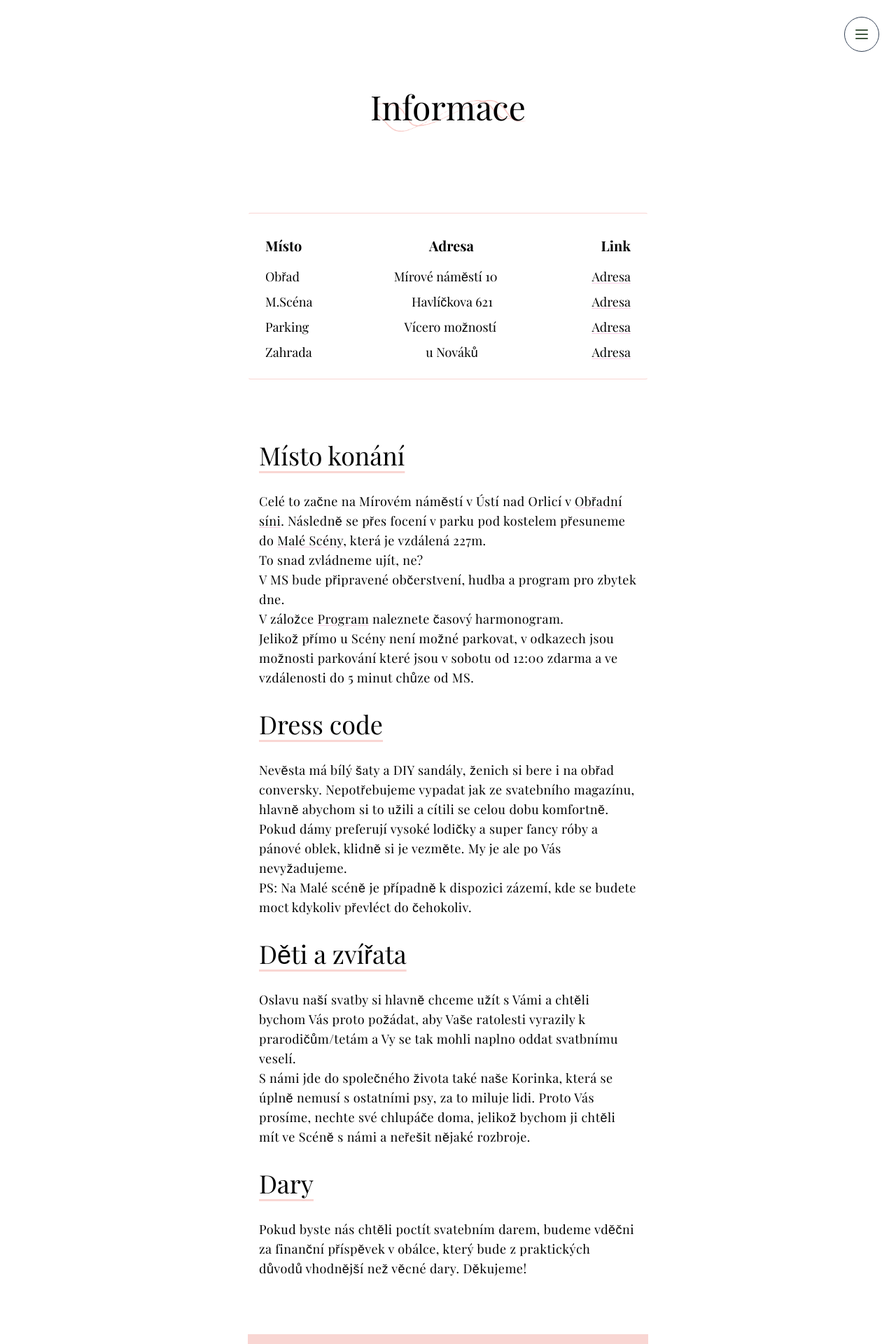
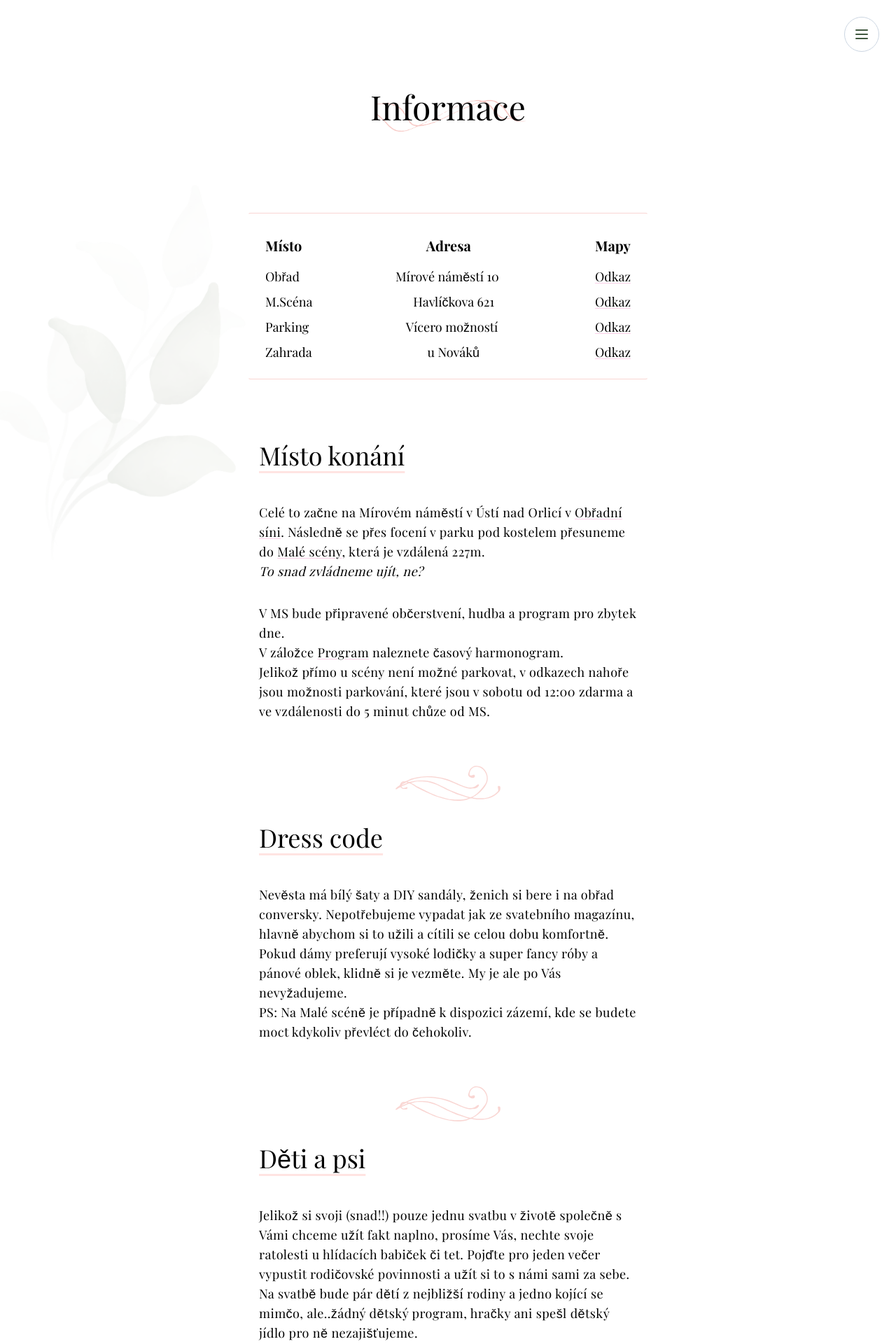
Before and after one commit to tomas-Novak-git/novakovi-svatba, a Next.js app: page /informace in a window 1280 px wide. Shown: the top 1920 px of the page at 70% size. Built offline with nearby package versions, Linux system fonts and the light colour scheme.

Commit message:
info update. hotels add

```diff
--- a/src/app/informace/page.js
+++ b/src/app/informace/page.js
@@ -5,7 +5,8 @@ import Link from "next/link";
 import Lines from "/public/flowers/lines.png";
 import Table from "@/components/mainContent/informace-components/Table";
 import Kontakt from "@/components/Kontakt";
-
+import Divider from "/public/flowers/lineDivider.svg";
+import leafs from "/public/flowers/leafs.png";
 export const metadata = {
   title: "Informace | Novákovi",
 };
@@ -23,7 +24,7 @@ const page = () => {
           className='absolute bottom-[25%] -z-[1] opacity-100'
         />
       </div>
-      <main>
+      <main className='flex flex-col'>
         <Table />
         <Paragraf heading={"Místo konání"}>
           Celé to začne na Mírovém náměstí v Ústí nad Orlicí v{" "}
@@ -36,12 +37,14 @@ const page = () => {
           <Link
             href='https://msuo.cz/'
             className='underline decoration-pink-200 underline-offset-2 transition hover:text-[#ef8f895e]'>
-            Malé Scény
+            Malé scény
           </Link>
           , která je vzdálená 227m.
-          <br /> To snad zvládneme ujít, ne?
-          <br /> V MS bude připravené občerstvení, hudba a program pro zbytek
-          dne. <br />V záložce{" "}
+          <br /> <span className='italic'>To snad zvládneme ujít, ne?</span>
+        </Paragraf>
+        <Paragraf>
+          V MS bude připravené občerstvení, hudba a program pro zbytek dne.{" "}
+          <br />V záložce{" "}
           <Link
             href='/program'
             className='underline decoration-pink-200 underline-offset-2 transition hover:text-[#ef8f895e]'>
@@ -49,11 +52,18 @@ const page = () => {
           </Link>{" "}
           naleznete časový harmonogram. <br />{" "}
           <span className='mt-2'>
-            Jelikož přímo u Scény není možné parkovat, v odkazech jsou možnosti
-            parkování které jsou v sobotu od 12:00 zdarma a ve vzdálenosti do 5
-            minut chůze od MS.
+            Jelikož přímo u scény není možné parkovat, v odkazech nahoře jsou
+            možnosti parkování, které jsou v sobotu od 12:00 zdarma a ve
+            vzdálenosti do 5 minut chůze od MS.
           </span>
         </Paragraf>
+        <Image
+          src={Divider}
+          alt='line divider'
+          height={75}
+          width={150}
+          className='self-center pt-12'
+        />
         <Paragraf heading={"Dress code"}>
           Nevěsta má bílý šaty a DIY sandály, ženich si bere i na obřad
           conversky. Nepotřebujeme vypadat jak ze svatebního magazínu, hlavně
@@ -63,21 +73,52 @@ const page = () => {
           PS: Na Malé scéně je případně k dispozici zázemí, kde se budete moct
           kdykoliv převléct do čehokoliv.
         </Paragraf>
-        <Paragraf heading={"Děti a zvířata"}>
-          Oslavu naší svatby si hlavně chceme užít s Vámi a chtěli bychom Vás
-          proto požádat, aby Vaše ratolesti vyrazily k prarodičům/tetám a Vy se
-          tak mohli naplno oddat svatbnímu veselí.
-          <br />S námi jde do společného života také naše Korinka, která se
-          úplně nemusí s ostatními psy, za to miluje lidi. Proto Vás prosíme,
-          nechte své chlupáče doma, jelikož bychom ji chtěli mít ve Scéně s námi
-          a neřešit nějaké rozbroje.
+        <Image
+          src={Divider}
+          alt='line divider'
+          height={75}
+          width={150}
+          className='self-center pt-12'
+        />
+        <Paragraf heading={"Děti a psi"}>
+          Jelikož si svoji (snad!!) pouze jednu svatbu v životě společně s Vámi
+          chceme užít fakt naplno, prosíme Vás, nechte svoje ratolesti u
+          hlídacích babiček či tet. Pojďte pro jeden večer vypustit rodičovské
+          povinnosti a užít si to s námi sami za sebe. Na svatbě bude pár dětí z
+          nejbližší rodiny a jedno kojící se mimčo, ale..žádný dětský program,
+          hračky ani spešl dětský jídlo pro ně nezajišťujeme.
         </Paragraf>
+        <Paragraf>
+          Co se týče psích mazlíků, ty nechte, prosím, taky doma. Bez výjimky.
+          Naše hyperaktivní a lidi milující - pejsky bohužel not so much fenka
+          Korinka bude ve scéně přítomná po celou dobu s námi a poslední, co v
+          tenhle den chceme řešit, jsou natržený psí uši a návštěva veteriny.
+        </Paragraf>
+        <Paragraf>
+          <span className='italic font-semibold'>
+            Moc děkujeme, že tyhle naše přání budete respektovat.
+          </span>
+        </Paragraf>
+        <Image
+          src={Divider}
+          alt='line divider'
+          height={75}
+          width={150}
+          className='self-center pt-12'
+        />
         <Paragraf heading={"Dary"}>
           Pokud byste nás chtěli poctít svatebním darem, budeme vděčni za
           finanční příspěvek v obálce, který bude z praktických důvodů vhodnější
           než věcné dary. Děkujeme!
         </Paragraf>
         <Kontakt />
+        <Image
+          src={leafs}
+          width={400}
+          height={400}
+          alt='olive branch'
+          className='-z-10 hidden sm:block bottom-0 -left-40 md:-left-28 lg:-left-12 absolute overflow-hidden opacity-10'
+        />
       </main>
     </div>
   );
--- a/src/app/page.js
+++ b/src/app/page.js
@@ -26,8 +26,8 @@ export default function Home() {
             <Image
               unoptimized
               src={naseFoto}
-              width={300}
-              height={300}
+              width={250}
+              height={250}
               alt='Fotka nás'
               className='rounded-lg shadow-md shadow-black'
             />
--- a/src/app/program/page.js
+++ b/src/app/program/page.js
@@ -81,7 +81,7 @@ const programData = [
 const page = () => {
   return (
     <>
-      <div className='min-h-[100dvh] relative w-full flex flex-col mt-8 gap-4 items-center'>
+      <div className='min-h-[100dvh] relative max-w-[750px] mx-auto flex flex-col mt-8 gap-4 items-center'>
         <div className='relative'>
           <Image
             src={background}
@@ -99,7 +99,9 @@ const page = () => {
             program={program}
           />
         ))}
+        <p className='mt-6 text-lg'>Časy jsou samozřejmě orientační.</p>
         <Kontakt />
+      </div>
       <Image
         src={leafs}
         width={600}
@@ -107,7 +109,6 @@ const page = () => {
         alt='olive branch'
         className='-z-10 hidden sm:block bottom-0 -left-40 md:-left-28 lg:-left-12 absolute overflow-hidden opacity-10'
       />
-      </div>
     </>
   );
 };
--- a/src/components/Kontakt.js
+++ b/src/components/Kontakt.js
@@ -5,7 +5,7 @@ const Kontakt = () => {
   return (
     <div className='my-20 py-4 px-2 relative w-full bg-[#ef8f895e]'>
       <p className='text-center text-wrap text-xl'>
-        V případě jakéhokoliv dotazu se na nás obraťe skrze
+        V případě jakéhokoliv dotazu se na nás obraťte skrze
         <Link
           href={"/kontakt"}
           className='underline decoration-white underline-offset-4 cursor-pointer px-1 py-1 transition hover:bg-[--primary-color] hover:text-white'>
--- a/src/components/Program/Program.js
+++ b/src/components/Program/Program.js
@@ -2,7 +2,7 @@ import React from "react";
 
 const Program = ({ time, program }) => {
   return (
-    <div className='flex flex-row justify-between items-end max-w-[600px] min-w-[300px] self-center py-3 px-2 rounded-md bg-slate-100 bg-opacity-50'>
+    <div className='flex flex-row justify-between items-end max-w-[600px] min-w-[300px] self-center pb-3 pt-2 px-2 rounded-md bg-slate-100 bg-opacity-30 shadow-sm'>
       <h3 className='text-2xl'>{time}</h3>
       <h3 className='text-xl'>{program}</h3>
     </div>
--- /dev/null
+++ b/src/components/mainContent/UP-components/Hotels.js
@@ -0,0 +1,42 @@
+import React from "react";
+
+const hotels = [
+  {
+    id: 1,
+    nazev: "Hotel Uno",
+    link: "https://hoteluno.cz/",
+  },
+  {
+    id: 2,
+    nazev: "Sport hotel",
+    link: "http://www.sporthotel-tichaorlice.cz/pokoje.html",
+  },
+  {
+    id: 3,
+    nazev: "Penzion Quattro",
+    link: "https://www.penzion-quattro.cz/",
+  },
+  {
+    id: 4,
+    nazev: "Nová Louže - apartmány",
+    link: "https://www.nova-louze.cz/mini-hotel-v-usti-nad-orlici/",
+  },
+];
+
+const Hotels = () => {
+  return (
+    <div className='ml-10'>
+      <ul className='list-disc'>
+        {hotels.map(({ id, nazev, link }) => (
+          <li
+            key={id}
+            className='text-xl'>
+            <a href={link}>{nazev}</a>
+          </li>
+        ))}
+      </ul>
+    </div>
+  );
+};
+
+export default Hotels;
--- a/src/components/mainContent/informace-components/Paragraf.js
+++ b/src/components/mainContent/informace-components/Paragraf.js
@@ -3,10 +3,14 @@ import React from "react";
 const Paragraf = ({ children, heading }) => {
   return (
     <article className='px-4'>
-      <h2 className='py-8 text-4xl underline underline-offset-8 decoration-[#ef8f895e]'>
-        {heading}
-      </h2>
-      <p className='max-w-[50ch] text-wrap text-md md:text-lg text tracking-wide font-normal'>
+      {heading === undefined ? (
+        ""
+      ) : (
+        <h2 className='py-8 text-4xl underline underline-offset-8 decoration-[#ff20141f]'>
+          {heading}
+        </h2>
+      )}
+      <p className='max-w-[50ch] py-4 text-wrap text-md md:text-lg text tracking-wide font-normal'>
         {children}
       </p>
     </article>
--- a/src/components/mainContent/informace-components/Table.js
+++ b/src/components/mainContent/informace-components/Table.js
@@ -32,23 +32,23 @@ const adressData = [
 const Table = () => {
   return (
     <div className='flex flex-col items-center gap-2 py-6 mb-14 border border-r-transparent border-l-transparent border-t-[#ef8f895e] border-b-[#ef8f895e] rounded '>
-      <div className='flex flex-row justify-between w-full px-6'>
+      <div className='flex flex-row items-center justify-between w-full px-6'>
         <h3 className='font-bold text-xl py-2 '>Místo</h3>
         <h3 className='font-bold text-xl py-2'>Adresa</h3>
-        <h3 className='font-bold text-xl py-2'>Link</h3>
+        <h3 className='font-bold text-xl py-2'>Mapy</h3>
       </div>
 
       {adressData.map(({ id, name, adress, link }) => (
         <div
           key={id}
           className='flex flex-row justify-between w-full px-6'>
-          <p className='text-sm md:text-lg'>{name}</p>
-          <p className='text-sm md:text-lg'>{adress}</p>
-          <p className='text-sm md:text-lg'>
+          <p className='text-sm md:text-lg '>{name}</p>
+          <p className='text-sm md:text-lg '>{adress}</p>
+          <p className='text-sm md:text-lg '>
             <Link
               href={link}
               className='underline decoration-pink-200 underline-offset-2 transition hover:text-[#ef8f895e]'>
-              Adresa
+              Odkaz
             </Link>
           </p>
         </div>
--- a/src/components/navbar/Navbar.js
+++ b/src/components/navbar/Navbar.js
@@ -37,7 +37,10 @@ const Navbar = () => {
 
   return (
     <>
-      <div className='absolute right-2 md:right-6 top-2 md:top-6 cursor-pointer z-50 bg-white rounded-full border border-slate-700'>
+      <div
+        className={`fixed right-2 md:right-6 top-2 md:top-6 cursor-pointer z-50 ${
+          nav ? "bg-[#f5f5f5]" : "bg-white"
+        } rounded-full border border-slate-300`}>
         <Hamburger
           rounded
           size={18}
@@ -52,7 +55,7 @@ const Navbar = () => {
           nav ? "flex" : "hidden"
         } flex-col justify-center items-start py-4 px-4 ease-in-out duration-300 ${
           nav ? "translate-x-0 " : "translate-x-full"
-        } absolute z-40 top-4 ${
+        } fixed z-40 top-4 ${
           nav ? "right-4" : "right-0"
         } w-50% sm:w-[50%] md:w-[40%] lg:w-[30%] rounded shadow-md shadow-gray-600 bg-white border border-gray-300 text-gray-100`}>
         {links.map(({ id, link, name }) => (
```
Also changed, not shown: src/app/ubytovani-parkovani/page.js (+26 -12 lines), src/components/mainContent/Info.js (+4 -4 lines), src/components/mainContent/Names.js (+6 -4 lines), public/flowers/lineDivider.svg (added). Lines whose indentation alone changed are shown as unchanged.
